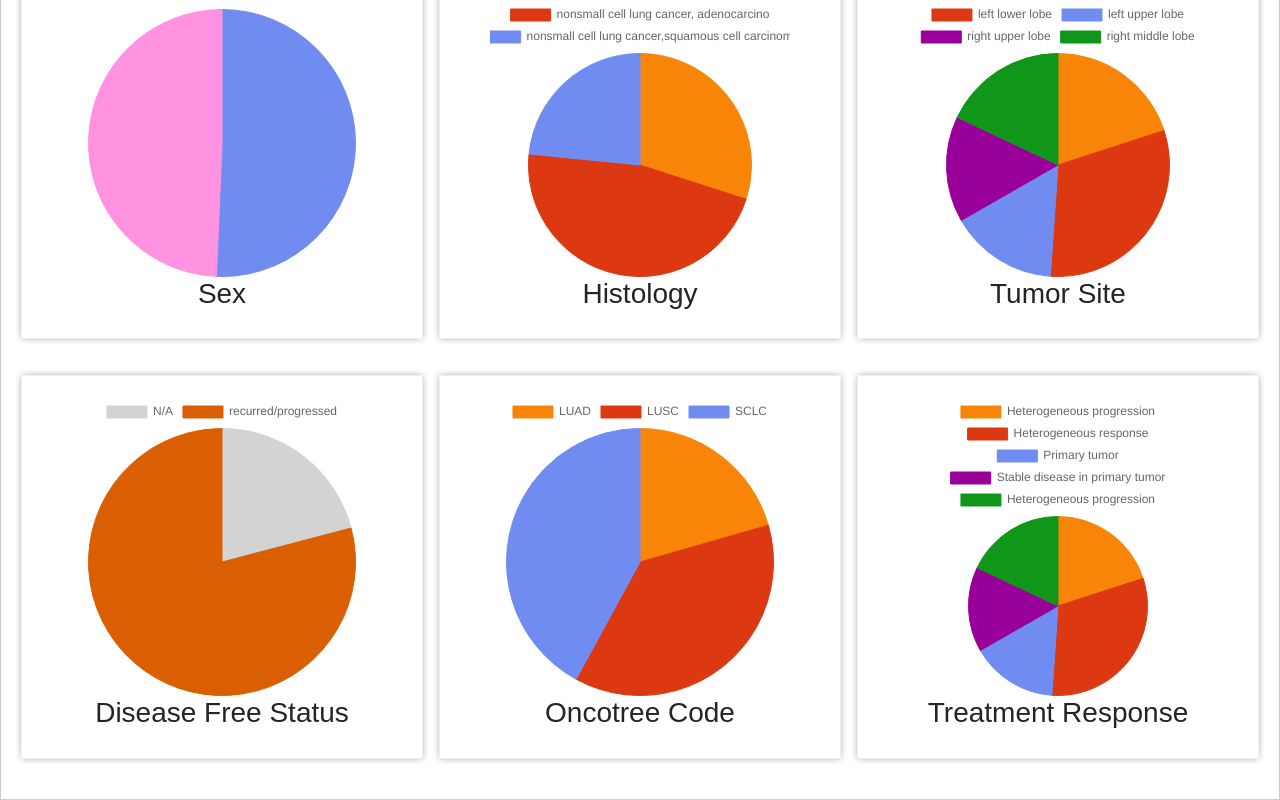
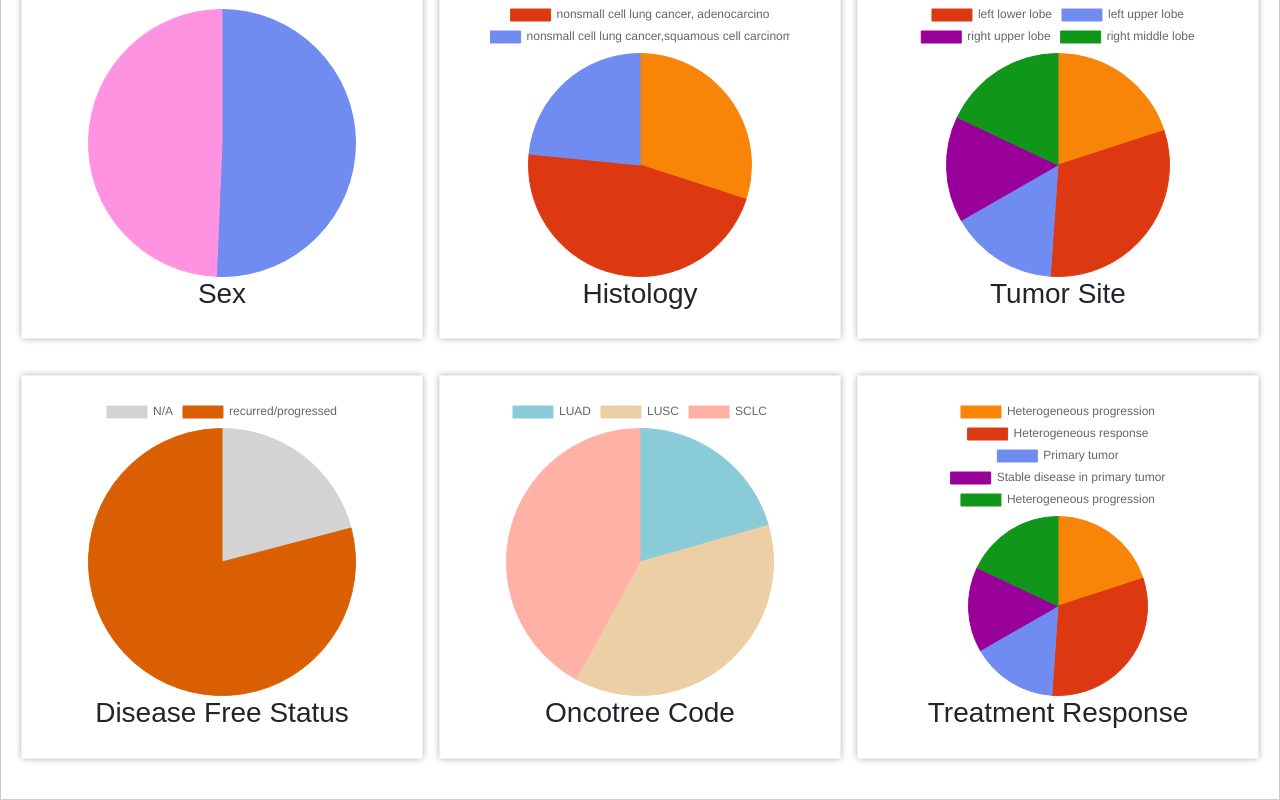
Before and after one commit to oncovision/frontend, a React (Create React App) app: page /DataScientistLungCancer in a window 1280 px wide. Shown: the part 792-1592 px from the top of the page. Built offline with nearby package versions, Linux system fonts and the light colour scheme.

Commit message:
Update CardOncotree.js

```diff
--- a/src/components/genomic/CardOncotree.js
+++ b/src/components/genomic/CardOncotree.js
@@ -8,14 +8,14 @@ export default function CardOncotree(){
             label: 'Quantity',
             data: [66, 120, 135],
             backgroundColor: [
-                '#f88508',
-                '#dc3912',
-                '#718cf1',
+                '#8ACBD8',
+                '#ECCFA4',
+                '#FFB1A6',
             ],
             borderColor: [
-                '#f88508',
-                '#dc3912',
-                '#718cf1',
+                '#8ACBD8',
+                '#ECCFA4',
+                '#FFB1A6',
             ],
             borderWidth: 1,
           },
```
